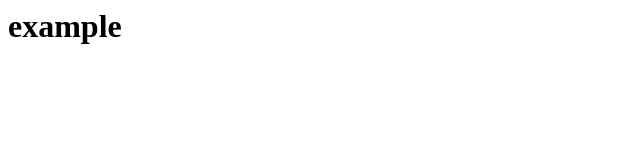
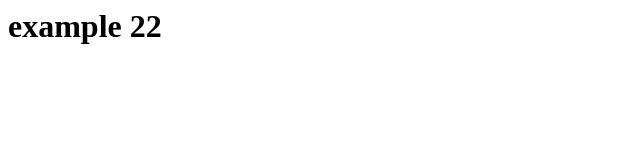
Before and after one commit to shay10299/website, a plain HTML site: page index.html in a window 1280 px wide. Shown: the full height of the page, 0-640 px from the left. Drawn offline with Linux system fonts and the light colour scheme.

Commit message:
test ci/cd

```diff
--- a/index.html
+++ b/index.html
@@ -1,6 +1,6 @@
 <html>
 <title>ci/cd with jenkins</title>
 <body>
-<h1>example</h1>
+<h1>example 22</h1>
 </body>
 </html>
```
